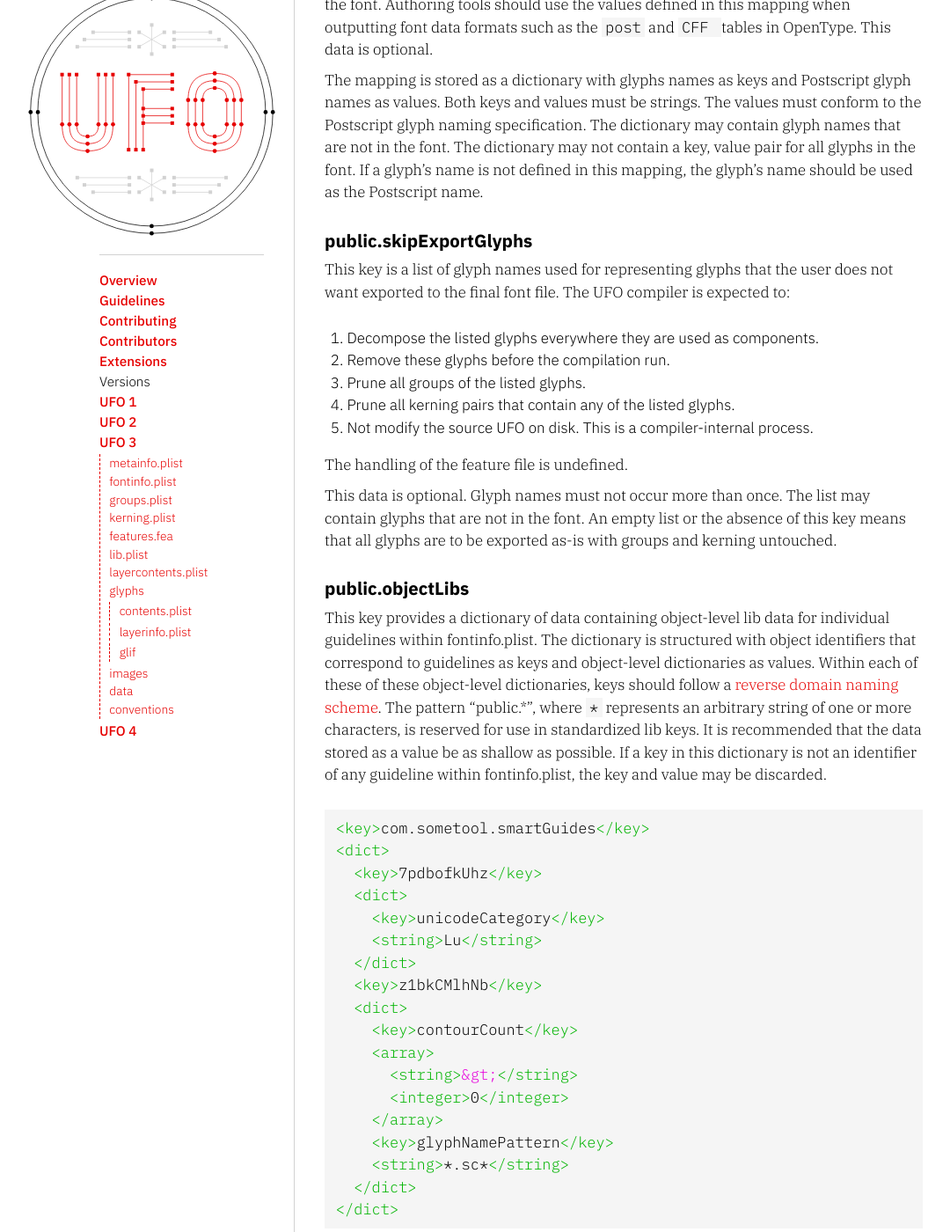
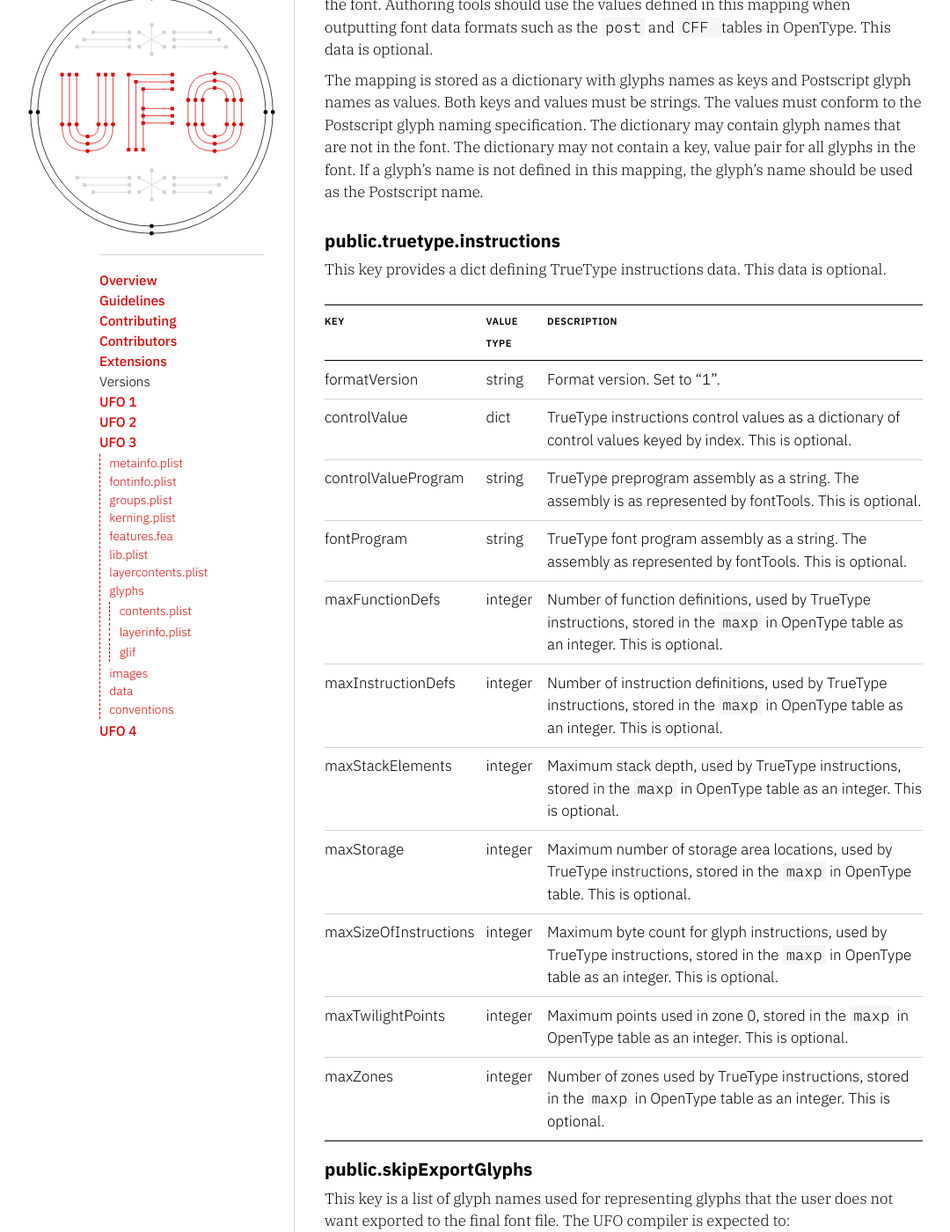
Before and after one commit to unified-font-object/ufo-spec, a Jekyll site: the page built from versions/ufo3/lib.plist.md, in a window 1280 px wide and 1400 px high, scrolled down 1469 px. Shown: the whole window at 88% size, without its empty margins (51-1131 px from the left). Built offline with Jekyll 4.4.1, drawn with Linux system fonts in a browser that asks for light colours.

Commit message:
Add public.truetype.instructions

```diff
--- a/versions/ufo3/lib.plist.md
+++ b/versions/ufo3/lib.plist.md
@@ -41,6 +41,24 @@ This data is optional.
 This defines a preferred glyph name to Postscript glyph name mapping for glyphs in the font. Authoring tools should use the values defined in this mapping when outputting font data formats such as the `post` and `CFF ` tables in OpenType. This data is optional.
 
 The mapping is stored as a dictionary with glyphs names as keys and Postscript glyph names as values. Both keys and values must be strings. The values must conform to the Postscript glyph naming specification. The dictionary may contain glyph names that are not in the font. The dictionary may not contain a key, value pair for all glyphs in the font. If a glyph's name is not defined in this mapping, the glyph's name should be used as the Postscript name.
+
+#### public.truetype.instructions
+This key provides a dict defining TrueType instructions data.
+This data is optional.
+
+| key                   | value type | description                 |
+|-----------------------|------------|-----------------------------|
+| formatVersion         | string     | Format version. Set to "1". |
+| controlValue          | dict       | TrueType instructions control values as a dictionary of control values keyed by index. This is optional.                                          |
+| controlValueProgram   | string     | TrueType preprogram assembly as a string. The assembly is as represented by fontTools. This is optional.                                          |
+| fontProgram           | string     | TrueType font program assembly as a string. The assembly as represented by fontTools. This is optional.                                           |
+| maxFunctionDefs       | integer    | Number of function definitions, used by TrueType instructions, stored in the `maxp` in OpenType table as an integer. This is optional.            |
+| maxInstructionDefs    | integer    | Number of instruction definitions, used by TrueType instructions, stored in the `maxp` in OpenType table as an integer. This is optional.         |
+| maxStackElements      | integer    | Maximum stack depth, used by TrueType instructions, stored in the `maxp` in OpenType table as an integer. This is optional.                       |
+| maxStorage            | integer    | Maximum number of storage area locations, used by TrueType instructions, stored in the `maxp` in OpenType table. This is optional.                |
+| maxSizeOfInstructions | integer    | Maximum byte count for glyph instructions, used by TrueType instructions, stored in the `maxp` in OpenType table as an integer. This is optional. |
+| maxTwilightPoints     | integer    | Maximum points used in zone 0, stored in the `maxp` in OpenType table as an integer. This is optional.                                            |
+| maxZones              | integer    | Number of zones used by TrueType instructions, stored in the `maxp` in OpenType table as an integer. This is optional.                            |
 
 #### public.skipExportGlyphs
 
```
Also changed, not shown: versions/ufo3/glyphs/glif.md (+12 -0 lines).
